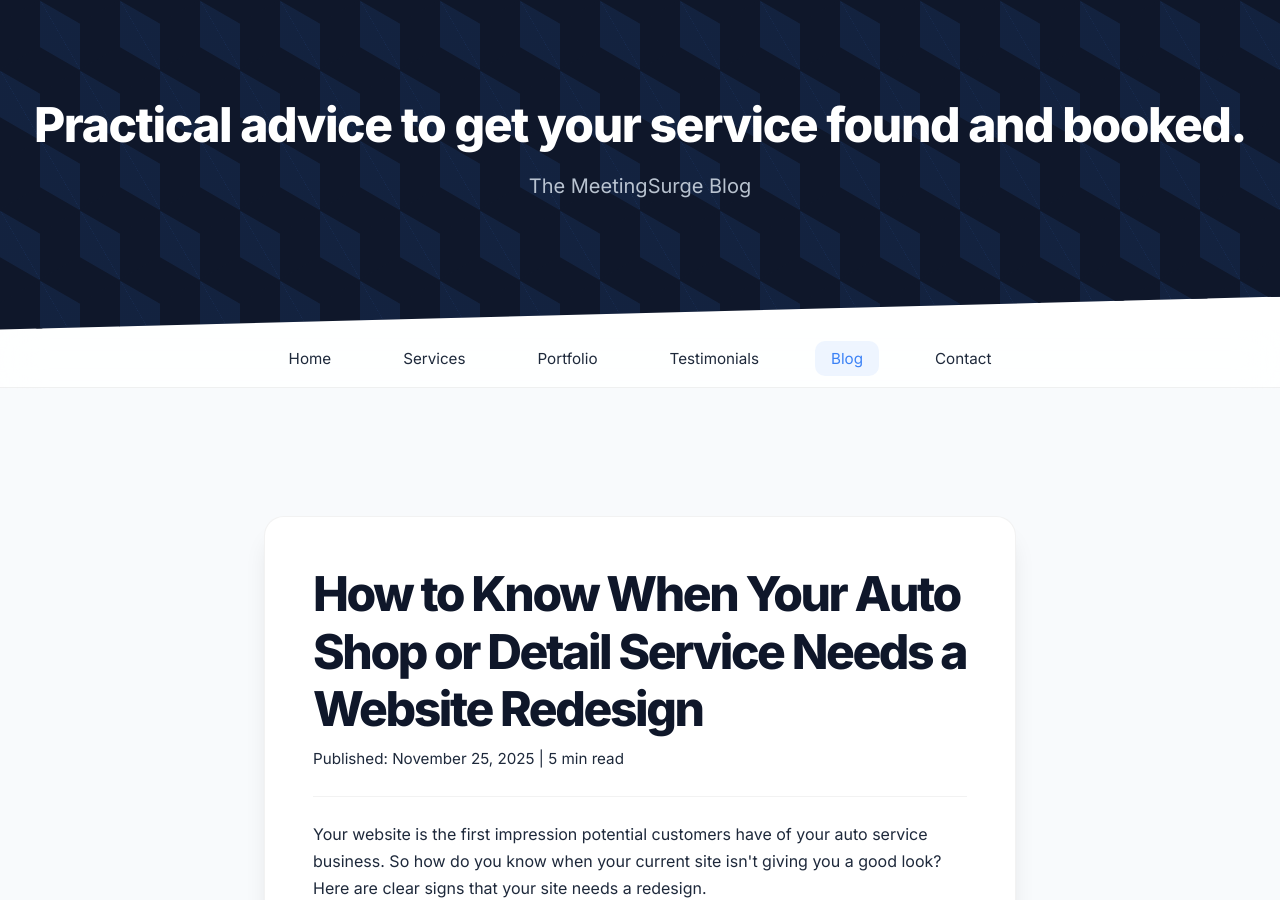
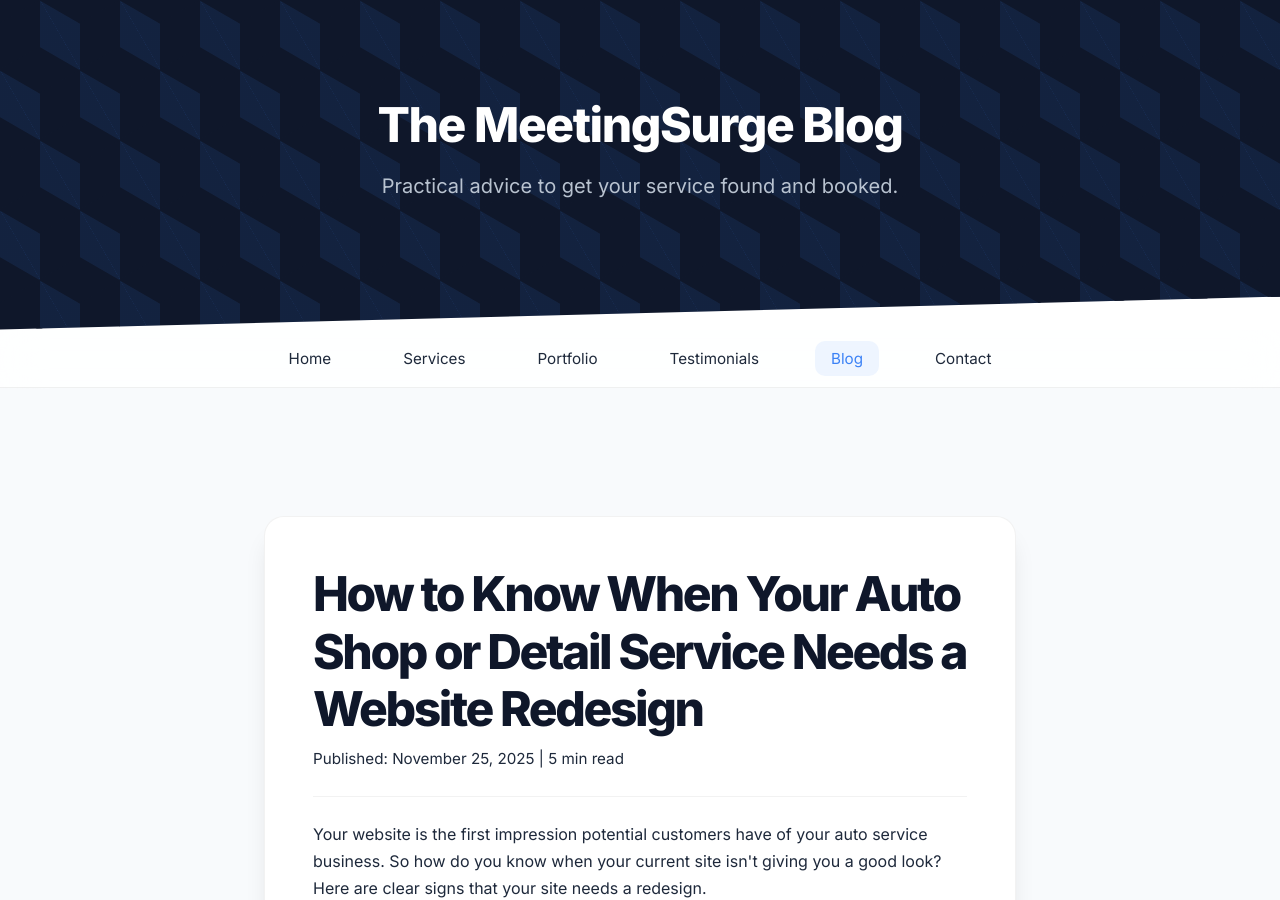
Before and after one commit to JamesBrownR/MeetingSurge, a Jekyll site: the page blog/index.html, which Jekyll copies as it is, in a window 1280 px wide and 900 px high. Built offline with Jekyll 4.4.1, drawn with Linux system fonts in a browser that asks for light colours.

Commit message:
Update index.html

```diff
--- a/blog/index.html
+++ b/blog/index.html
@@ -125,8 +125,8 @@
 
   <!-- Reused Header Structure -->
  <header>
-  <h1 class="hero-sub-text">The MeetingSurge Blog</h1>
-  <p class="hero-big-text">Practical advice to get your service found and booked.</p>
+  <h1 class="hero-sub-text">Practical advice to get your service found and booked.</h1>
+  <p class="hero-big-text">The MeetingSurge Blog</p>
 </header>
 </div>
 
```
